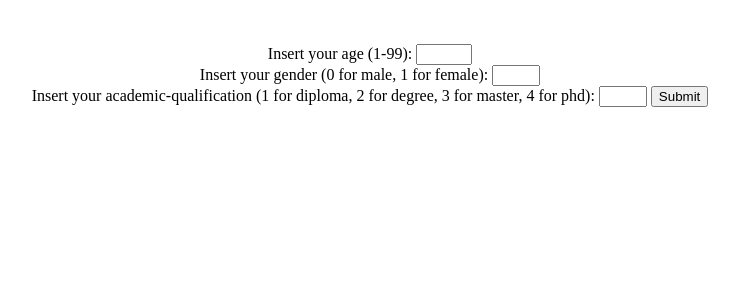
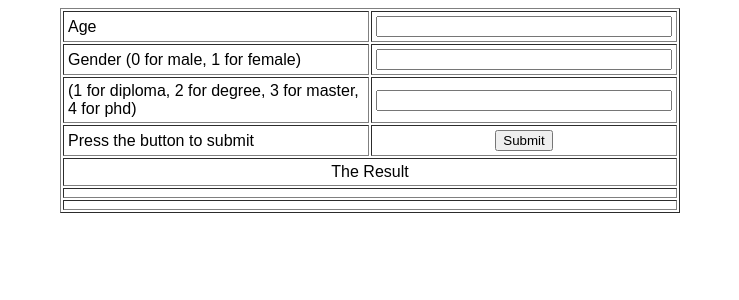
Before and after one commit to Cindyshum/L6HomeworkQ2, a Flask app: page / in a window 1280 px wide. Shown: the top 300 px of the page, without its empty margins (270-1009 px from the left). Run offline with Flask 2, Linux system fonts and the light colour scheme.

Commit message:
Update index.html

```diff
--- a/app/templates/index.html
+++ b/app/templates/index.html
@@ -1,20 +1,58 @@
+<!DOCTYPE html>
+<html>
+<head>
+<style>
+.my_custom_table {
+  font-family: arial, sans-serif;
+  width: 620px;
+  margin-left: auto;
+  margin-right: auto;
+}
 
-<center>
+.my_custom_table td {
+  text-align: left;
+  padding: 4px;
+  width: 200px;
+}
+
+.fit-input {
+  width: 100%;
+  box-sizing: border-box;
+}
+
+</style>
+</head>
+<body style="text-align: center;">
+
   <form method="POST">
-     <br />
+    <table class="my_custom_table" border=1>
+      <tr>
+        <td colspan="2">Age</td>
+        <td colspan="2"><input type="number" name="age" min="1" max="99" class="fit-input"></td>
+      </tr>
+      <tr>
+        <td colspan="2">Gender (0 for male, 1 for female)</td>
+        <td colspan="2"><input type="number" name="gender" min="0" max="1" class="fit-input"></td>
+      </tr>
+      <tr>
+        <td colspan="2">(1 for diploma, 2 for degree, 3 for master, 4 for phd)</td>
+        <td colspan="2"><input type="number" name="gender" min="1" max="4" class="fit-input"></td>
+      </tr>
+      <tr>
+        <td colspan="2">Press the button to submit</td>
+        <td colspan="2"><center><input type="submit"></center></td>
+      </tr>
+      <tr>
+        <td colspan="4"><center>The Result</center></td>
+      </tr>
+      <tr>
+        <td colspan="4">{{ href2 }}</td>
+      </tr>
+      <tr>
+        <td colspan="4">{{ href3 }}</td>
+      </tr>
+    </table>
+</form>
 
-     <br />
-      <label>Insert your age (1-99): </label>
-      <input type="number" name="age" min="1" max="99">
-      <br />
-      <label>Insert your gender (0 for male, 1 for female): </label>
-      <input type="number" name="gender" min="0" max="1">
-      <br />
-      <label>Insert your academic-qualification (1 for diploma, 2 for degree, 3 for master, 4 for phd): </label>
-      <input type="number" name="gender" min="1" max="4">
-      <input type="submit">
-      <br />
-      <br /><br />
-      <label>{{ href2 }} </label>
-  </form>
-</center>
+</body>
+</html>
```
